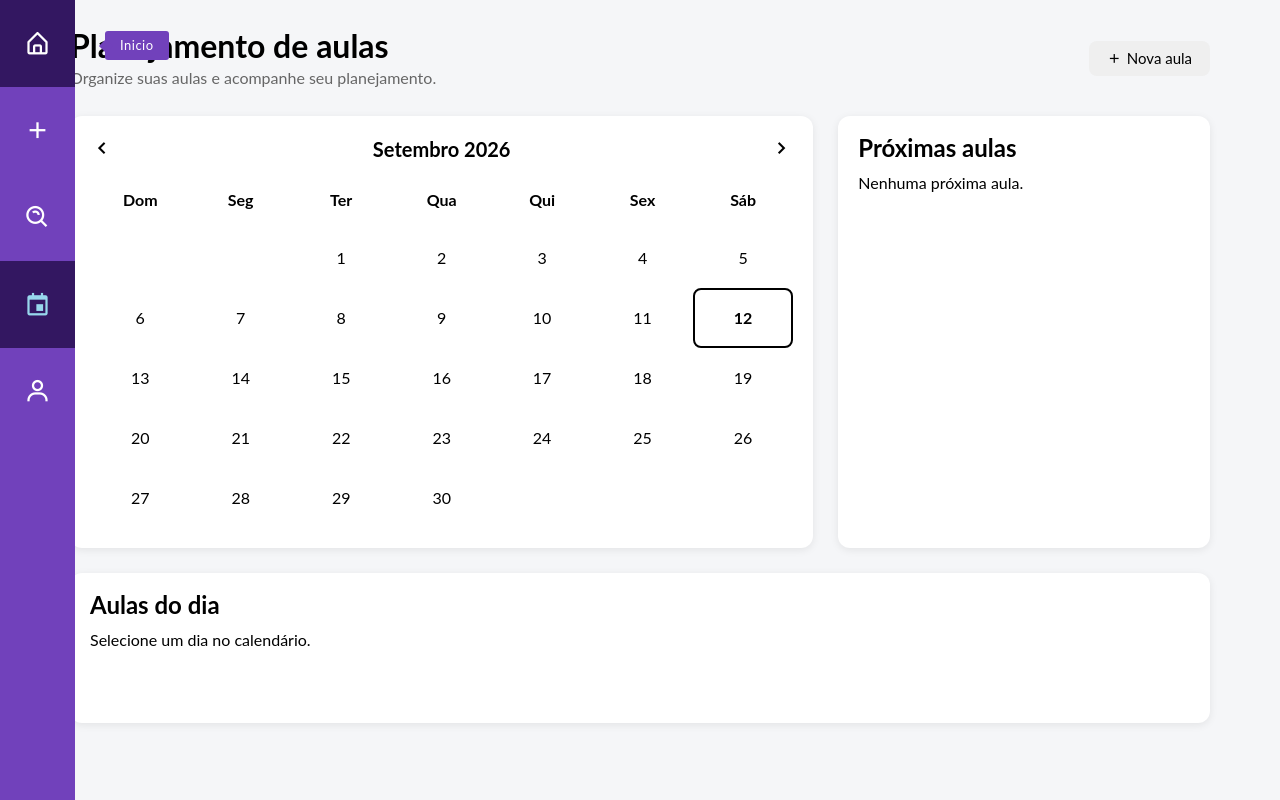
After one commit to brenofsza/TCC_Sirius, a PHP site: page /front/planejamento.php in a window 1280 px wide. The commit adds this page. Run offline with PHP 8.4, Linux system fonts and the light colour scheme; a user stored in the database is signed in.

Commit message:
planejamentoCOmeco

```diff
--- a/css/navbar.css
+++ b/css/navbar.css
@@ -1,4 +1,4 @@
-/*.fotoPerfil {
+.fotoPerfil {
     width: 45px;
     height: 45px;
     border-radius: 50%;
@@ -38,7 +38,7 @@ body {
 
 /* Navbar NÃO MEXER PELO AMOR DE DEUS, OBRIGADO*/
 
-/*.sidebar-navigation {
+.sidebar-navigation {
     position: fixed;
     top: 0;
     bottom: 0;
--- /dev/null
+++ b/css/planejamento.css
@@ -0,0 +1,156 @@
+* {
+    margin: 0;
+    padding: 0;
+    box-sizing: border-box;
+}
+
+
+body {
+    font-family: Arial, sans-serif;
+}
+
+
+.container {
+    max-width: 1200px;
+    margin: 0 auto;
+    padding: 30px;
+}
+
+
+.cabecalho-planejamento {
+    display: flex;
+    justify-content: space-between;
+    align-items: center;
+    margin-bottom: 30px;
+}
+
+
+.cabecalho-planejamento h1 {
+    margin-bottom: 8px;
+}
+
+
+.subtitulo {
+    color: #666;
+}
+
+
+#novaAula {
+    padding: 10px 18px;
+    border: none;
+    border-radius: 8px;
+    cursor: pointer;
+    font-size: 15px;
+}
+
+
+.conteudo-planejamento {
+    display: grid;
+    grid-template-columns: 2fr 1fr;
+    gap: 25px;
+}
+
+
+.calendario,
+.proximas-aulas,
+.aulas-dia {
+    background: white;
+    border-radius: 12px;
+    padding: 20px;
+    box-shadow: 0 2px 8px rgba(0, 0, 0, 0.08);
+}
+
+
+.cabecalho-calendario {
+    display: flex;
+    align-items: center;
+    justify-content: space-between;
+    margin-bottom: 20px;
+}
+
+
+.cabecalho-calendario h2 {
+    font-size: 20px;
+}
+
+
+.cabecalho-calendario button {
+    border: none;
+    background: transparent;
+    cursor: pointer;
+    font-size: 25px;
+}
+
+
+.dias-semana,
+.dias-calendario {
+    display: grid;
+    grid-template-columns: repeat(7, 1fr);
+}
+
+
+.dias-semana {
+    margin-bottom: 10px;
+}
+
+
+.dias-semana span {
+    text-align: center;
+    font-weight: bold;
+    padding: 10px 0;
+}
+
+
+.dia {
+    min-height: 60px;
+    display: flex;
+    align-items: center;
+    justify-content: center;
+    cursor: pointer;
+    border-radius: 8px;
+}
+
+
+.dia:hover {
+    background: #f0f0f0;
+}
+
+
+.dia-atual {
+    font-weight: bold;
+    border: 2px solid;
+}
+
+
+.dia-selecionado {
+    background: #e5e5e5;
+}
+
+
+.dia.vazio {
+    cursor: default;
+}
+
+
+.dia.vazio:hover {
+    background: transparent;
+}
+
+
+.proximas-aulas h2,
+.aulas-dia h2 {
+    margin-bottom: 15px;
+}
+
+
+.aulas-dia {
+    margin-top: 25px;
+    min-height: 150px;
+}
+
+
+#novaAula {
+    display: flex;
+    align-items: center;
+    gap: 5px;
+}
--- /dev/null
+++ b/front/planejamento.php
@@ -0,0 +1,256 @@
+<?php
+
+session_start();
+
+include '../php/conexao.php';
+
+
+if(!isset($_SESSION['id_usuario'])){
+
+    header("Location: logar.php");
+
+    exit;
+
+}
+
+?>
+
+<!DOCTYPE html>
+<html lang="pt-BR">
+
+<head>
+
+    <meta charset="UTF-8">
+
+    <meta name="viewport" content="width=device-width, initial-scale=1.0">
+
+    <link rel="stylesheet" href="../css/planejamento.css">
+
+    <link rel="stylesheet" href="../css/navbar.css">
+
+    <link href='https://unpkg.com/boxicons@2.1.4/css/boxicons.min.css' rel='stylesheet'>
+
+    <title>Planejamento</title>
+
+</head>
+
+<body>
+
+    <main class="container">
+
+        <div class="cabecalho-planejamento">
+
+            <div>
+
+                <h1>Planejamento de aulas</h1>
+
+                <p class="subtitulo">
+                    Organize suas aulas e acompanhe seu planejamento.
+                </p>
+
+            </div>
+
+            <button type="button" id="novaAula">
+                <i class='bx bx-plus'></i>
+                Nova aula
+            </button>
+
+        </div>
+
+
+        <div class="conteudo-planejamento">
+
+            <section class="calendario">
+
+                <div class="cabecalho-calendario">
+
+                    <button type="button" id="mesAnterior">
+                        <i class='bx bx-chevron-left'></i>
+                    </button>
+
+                    <h2 id="mesAno"></h2>
+
+                    <button type="button" id="proximoMes">
+                        <i class='bx bx-chevron-right'></i>
+                    </button>
+
+                </div>
+
+
+                <div class="dias-semana">
+
+                    <span>Dom</span>
+                    <span>Seg</span>
+                    <span>Ter</span>
+                    <span>Qua</span>
+                    <span>Qui</span>
+                    <span>Sex</span>
+                    <span>Sáb</span>
+
+                </div>
+
+
+                <div class="dias-calendario" id="diasCalendario">
+
+                </div>
+
+            </section>
+
+
+            <section class="proximas-aulas">
+
+                <h2>Próximas aulas</h2>
+
+                <div id="listaProximasAulas">
+
+                    <p>Nenhuma próxima aula.</p>
+
+                </div>
+
+            </section>
+
+        </div>
+
+
+        <section class="aulas-dia">
+
+            <div class="cabecalho-aulas">
+
+                <h2 id="tituloAulasDia">
+                    Aulas do dia
+                </h2>
+
+            </div>
+
+            <div id="listaAulasDia">
+
+                <p>Selecione um dia no calendário.</p>
+
+            </div>
+
+        </section>
+
+    </main>
+
+
+    <dialog class="modal" id="modalAula">
+
+        <div class="modal-conteudo">
+
+            <button type="button" class="fechar" id="fecharAula">
+                <i class="bx bx-x"></i>
+            </button>
+
+            <div id="mensagemAula"></div>
+
+            <h2>Nova aula</h2>
+
+            <form id="formAula">
+
+                <div class="campo">
+    <label for="tituloAula">Título da aula</label>
+
+    <input type="text" id="tituloAula" name="titulo"
+        placeholder="Digite o título da aula" required>
+</div>
+
+
+<div class="campo">
+    <label for="assuntoAula">Assunto</label>
+
+    <textarea id="assuntoAula" name="assunto"
+        placeholder="Descreva o assunto da aula..."
+        rows="3"></textarea>
+</div>
+
+
+<div class="campo">
+    <label for="dataAula">Data</label>
+
+    <input type="date" id="dataAula" name="data" required>
+</div>
+
+
+<div class="campo">
+    <label for="horaInicio">Hora de início</label>
+
+    <input type="time" id="horaInicio" name="hora_inicio" required>
+</div>
+
+
+<div class="campo">
+    <label for="horaFim">Hora de término</label>
+
+    <input type="time" id="horaFim" name="hora_fim" required>
+</div>
+
+
+<div class="campo">
+    <label for="sala">Sala / Turma</label>
+
+    <input type="text" id="sala" name="sala"
+        placeholder="Ex: 3ª A Etec Phila" required>
+</div>
+
+
+<button type="submit" class="btn-cadastrar">
+    Cadastrar aula
+</button>
+
+            </form>
+
+        </div>
+
+    </dialog>
+
+
+    <nav class="sidebar-navigation">
+        <ul>
+            <li>
+                <a href="../index.php">
+                    <i class="bx bx-home-alt"></i>
+                    <span class="tooltip">Inicio</span>
+                </a>
+            </li>
+
+            <li>
+                <a href="criar.php">
+                    <i class="bx bx-plus"></i>
+                    <span class="tooltip">Criar</span>
+                </a>
+            </li>
+
+            <li>
+                <a href="pesquisar.php">
+                    <i class="bx bx-search-alt"></i>
+                    <span class="tooltip">Pesquisar</span>
+                </a>
+            </li>
+
+            <li class="active">
+                <a href="planejamento.php">
+                    <i class="bx bx-calendar-event"></i>
+                    <span class="tooltip">Planejamento</span>
+                </a>
+            </li>
+
+            <li>
+                <a href="perfil.php">
+                    <i class="bx bx-user"></i>
+                    <span class="tooltip">Perfil</span>
+                </a>
+            </li>
+        </ul>
+    </nav>
+
+
+
+    <script src="https://code.jquery.com/jquery-3.7.1.min.js"></script>
+
+    <script src="../js/navbar.js"></script>
+
+    <script src="../js/planejamento.js"></script>
+
+</body>
+
+</html>
--- /dev/null
+++ b/js/planejamento.js
@@ -0,0 +1,219 @@
+$(document).ready(function(){
+
+    let dataAtual = new Date();
+
+    let mesAtual = dataAtual.getMonth();
+
+    let anoAtual = dataAtual.getFullYear();
+
+
+    function mostrarCalendario(){
+
+        let primeiroDia = new Date(anoAtual, mesAtual, 1);
+
+        let ultimoDia = new Date(anoAtual, mesAtual + 1, 0);
+
+        let diaSemana = primeiroDia.getDay();
+
+        let quantidadeDias = ultimoDia.getDate();
+
+
+        let nomesMeses = [
+            "Janeiro",
+            "Fevereiro",
+            "Março",
+            "Abril",
+            "Maio",
+            "Junho",
+            "Julho",
+            "Agosto",
+            "Setembro",
+            "Outubro",
+            "Novembro",
+            "Dezembro"
+        ];
+
+
+        $('#mesAno').html(
+            nomesMeses[mesAtual] + " " + anoAtual
+        );
+
+
+        $('#diasCalendario').html('');
+
+
+        for(let i = 0; i < diaSemana; i++){
+
+            $('#diasCalendario').append(
+                '<div class="dia vazio"></div>'
+            );
+
+        }
+
+
+        for(let dia = 1; dia <= quantidadeDias; dia++){
+
+            let classe = "dia";
+
+
+            if(
+                dia == dataAtual.getDate() &&
+                mesAtual == dataAtual.getMonth() &&
+                anoAtual == dataAtual.getFullYear()
+            ){
+
+                classe += " dia-atual";
+
+            }
+
+
+            let elementoDia = $(
+                '<div class="' + classe + '">' +
+                    dia +
+                '</div>'
+            );
+
+
+            elementoDia.click(function(){
+
+                $('.dia').removeClass('dia-selecionado');
+
+                $(this).addClass('dia-selecionado');
+
+                console.log(
+                    "Dia selecionado: " +
+                    dia + "/" +
+                    (mesAtual + 1) + "/" +
+                    anoAtual
+                );
+
+            });
+
+
+            $('#diasCalendario').append(elementoDia);
+
+        }
+
+    }
+
+
+    $('#mesAnterior').click(function(){
+
+        mesAtual--;
+
+
+        if(mesAtual < 0){
+
+            mesAtual = 11;
+
+            anoAtual--;
+
+        }
+
+
+        mostrarCalendario();
+
+    });
+
+
+    $('#proximoMes').click(function(){
+
+        mesAtual++;
+
+
+        if(mesAtual > 11){
+
+            mesAtual = 0;
+
+            anoAtual++;
+
+        }
+
+
+        mostrarCalendario();
+
+    });
+
+
+    $('#novaAula').click(function(){
+
+        $('#mensagemAula').html('');
+
+        $('#modalAula')[0].showModal();
+
+    });
+
+
+    $('#fecharAula').click(function(){
+
+        $('#modalAula')[0].close();
+
+    });
+
+
+    $('#formAula').submit(function(event){
+
+        event.preventDefault();
+
+
+        let dados = $(this).serialize();
+
+
+        fetch("../php/cadPlanejamento.php", {
+            method: "POST",
+            headers: {
+                "Content-Type": "application/x-www-form-urlencoded"
+            },
+            body: dados
+        })
+        .then(response => response.text())
+        .then(retorno => {
+
+            let resposta = retorno.trim();
+
+
+            if(resposta == "OK!"){
+
+                $('#mensagemAula').html(
+                    "Aula cadastrada com sucesso!"
+                );
+
+
+                setTimeout(function(){
+
+                    $('#modalAula')[0].close();
+
+                    $('#formAula')[0].reset();
+
+                    $('#mensagemAula').html('');
+
+                }, 1000);
+
+
+            } else {
+
+                console.log(resposta);
+
+                $('#mensagemAula').html(
+                    "Erro ao cadastrar a aula."
+                );
+
+            }
+
+        })
+        .catch(function(erro){
+
+            console.log(erro);
+
+            $('#mensagemAula').html(
+                "Erro ao cadastrar a aula."
+            );
+
+        });
+
+    });
+
+
+    mostrarCalendario();
+
+});
--- a/php/conexao.php
+++ b/php/conexao.php
@@ -5,7 +5,7 @@ $usuario = "root";
 $senha = "";
 $banco = "BD_SIRIUS";
 
-$conexao = new mysqli($host, $usuario, $senha, $banco, 3308);
+$conexao = new mysqli($host, $usuario, $senha, $banco, 3306);
 
 
 if($conexao->connect_error){
```
Also changed, not shown: php/cadPlanejamento.php (added, +72 -0 lines).
